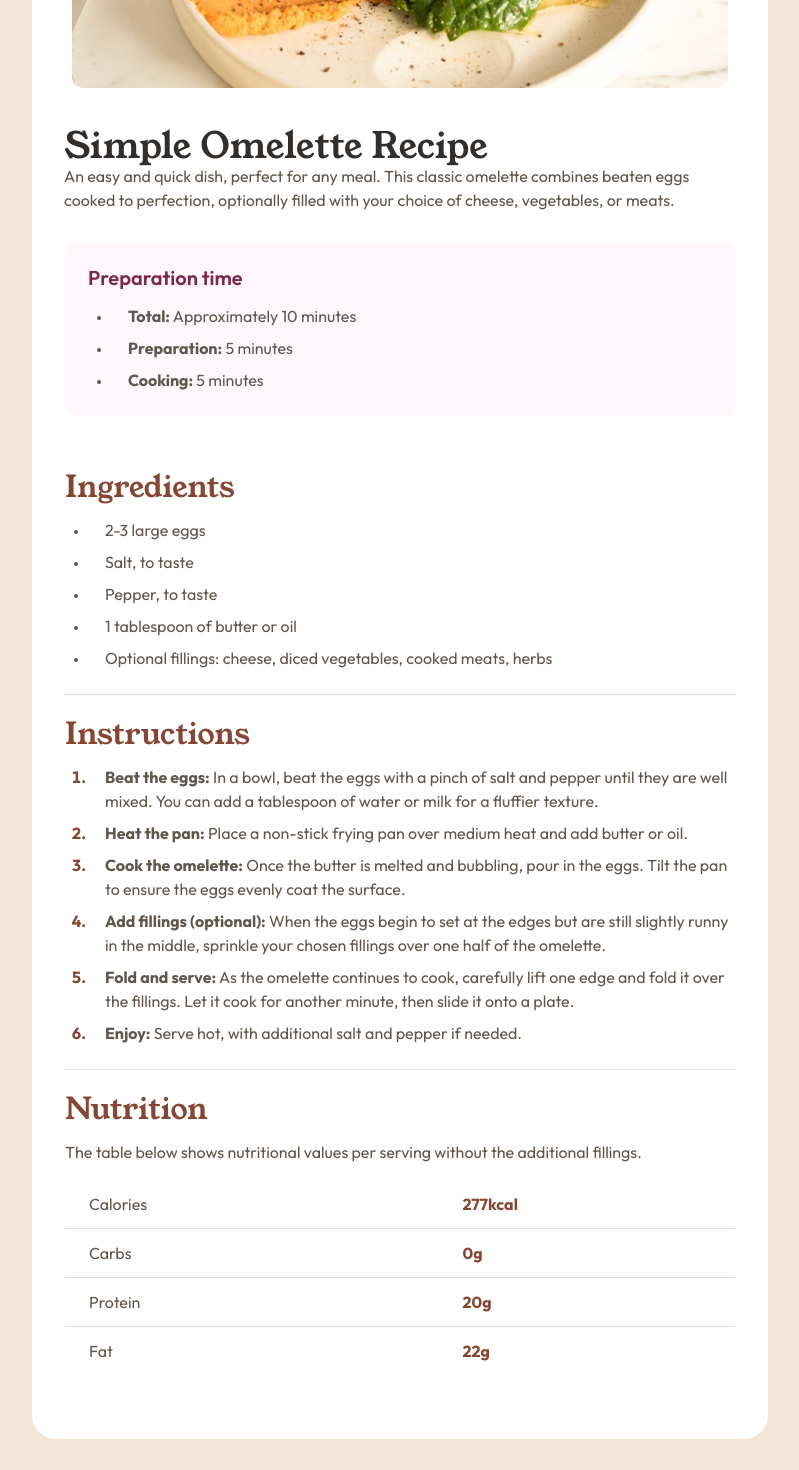
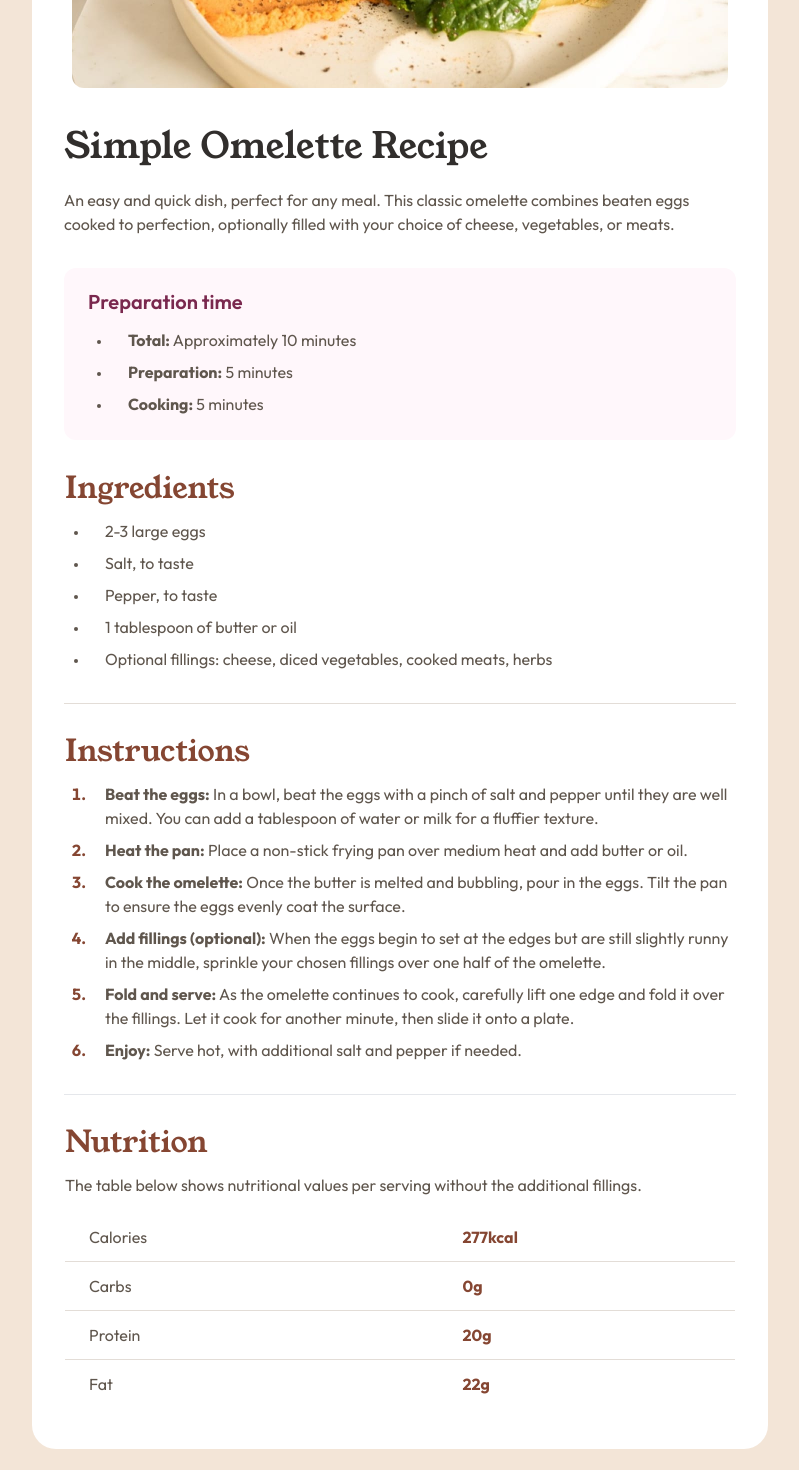
Before and after one commit to DarrickFauvel/fem2407-recipe-page-next, a Next.js app: page / in a window 1280 px wide. Shown: the part 380-1850 px from the top of the page, without its empty margins (240-1039 px from the left). Built offline with nearby package versions, Linux system fonts and the light colour scheme.

Commit message:
Adjust paddings

```diff
--- a/app/components/recipe/index.tsx
+++ b/app/components/recipe/index.tsx
@@ -12,7 +12,7 @@ const Recipe = () => {
         <RecipeImage />
       </div>
       <div className="flex flex-col gap-8 px-8 py-10">
-        <div className="flex flex-col">
+        <div className="flex flex-col gap-6">
           <RecipeTitle>Simple Omelette Recipe</RecipeTitle>
           <p>
             An easy and quick dish, perfect for any meal. This classic omelette
@@ -22,19 +22,20 @@ const Recipe = () => {
         </div>
 
         <RecipePreparation />
+
         <table>
           <tr className="border-t-0 border-r-0 border-l-0 border-b-[1px] border-b-fem-stone-150">
-            <td className="py-6">
+            <td className="pb-8">
               <RecipeIngredients />
             </td>
           </tr>
           <tr className="border-t-0 border-r-0 border-l-0 border-b-[1px]">
-            <td className="py-6">
+            <td className="py-8">
               <RecipeInstructions />
             </td>
           </tr>
           <tr>
-            <td className="py-6">
+            <td className="pt-8">
               <RecipeNutrition />
             </td>
           </tr>
```
